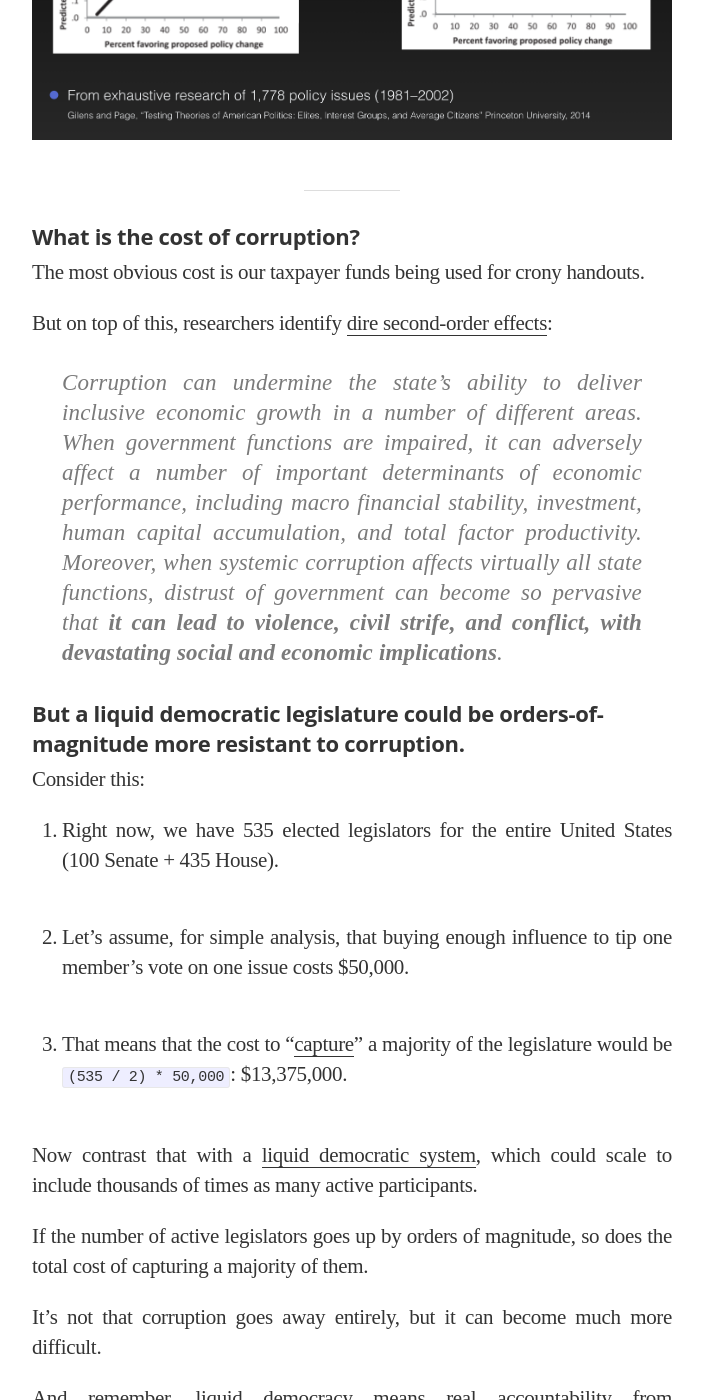
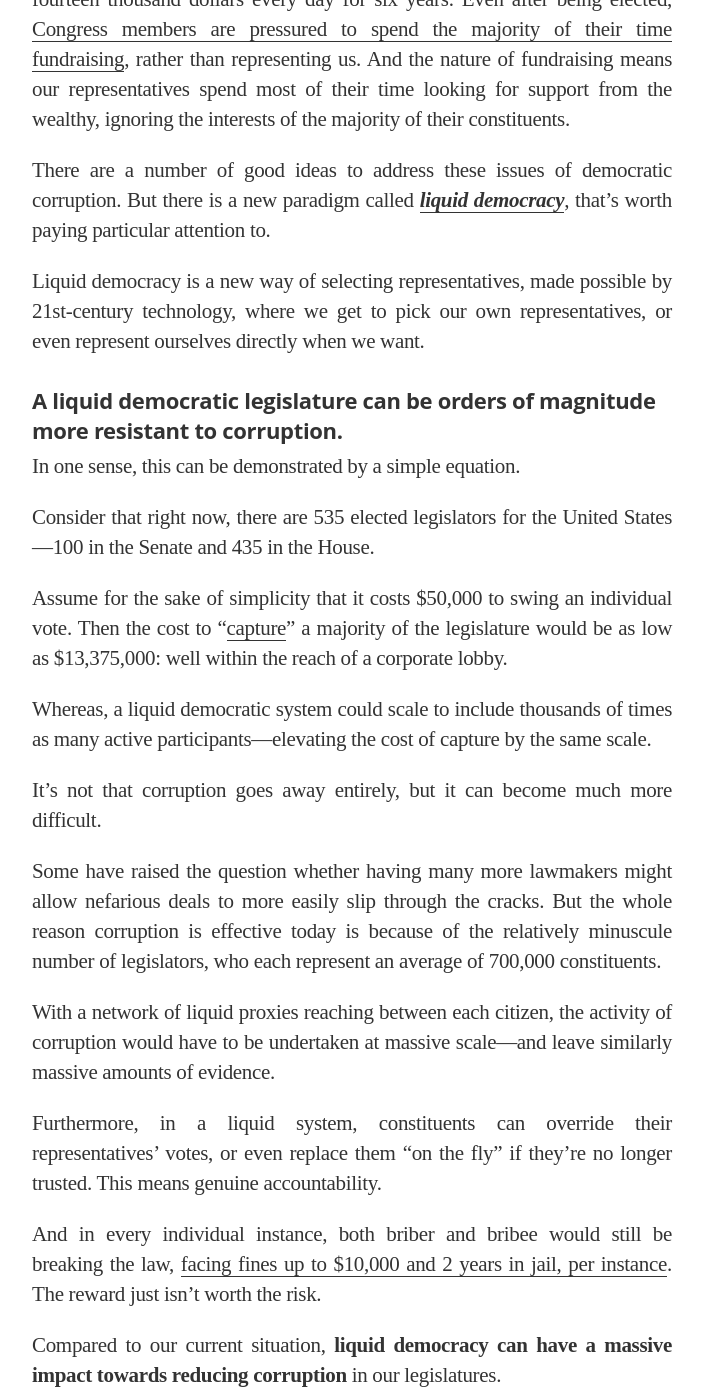
Before and after one commit to voteliquid/blog, a Jekyll site: the page built from _posts/2017-10-23-democracy-vs-corruption.md, in a window 1280 px wide and 1400 px high, scrolled down 1912 px. Shown: the whole window, without its empty margins (288-992 px from the left). Built offline with Jekyll 4.4.1, drawn with Linux system fonts in a browser that asks for light colours; nearby versions of some CDN libraries; some web fonts are replaced; some of the changed text lies outside the part shown.

Commit message:
Update corruption.united.vote

```diff
--- a/_posts/2017-10-23-democracy-vs-corruption.md
+++ b/_posts/2017-10-23-democracy-vs-corruption.md
@@ -1,93 +1,60 @@
 ---
 layout: post
-title: "Democracy vs. Corruption: How to Really Drain the Swamp"
+title: "Liquid Democracy is the Most Promising Way to Fix Money in Politics"
 author: davidernst
 excerpt: "Democratic corruption is when an elected leader betrays their responsibilities to their voters, enriching themselves or close allies instead. Unfortunately, most Americans consistently report seeing widespread government corruption..."
 image: "/assets/article_images/2017-08-27-democracy-vs-corruption/twitter_large.png"
 ---
 
-> When you give, they do whatever the hell you want them to do... I will tell you that our system is broken.
->
-> — President Donald Trump, [August 2015](https://www.youtube.com/watch?v=e4tHW9_bb08)
+Four years ago, [an infamous study](https://www.cambridge.org/core/journals/perspectives-on-politics/article/testing-theories-of-american-politics-elites-interest-groups-and-average-citizens/62327F513959D0A304D4893B382B992B) by professors from Princeton and Northwestern Universities reached a dramatic conclusion. As they wrote:
 
-Democratic corruption is when an elected leader betrays their responsibilities, enriching themselves or close allies instead of serving their constituents.
+> Multivariate analysis indicates that economic elites and organized groups representing business interests have substantial independent impacts on US government policy, while average citizens and mass-based interest groups have little or no independent influence.
 
-Unfortunately, most Americans consistently report perceiving [widespread government corruption](http://www.gallup.com/poll/185759/widespread-government-corruption.aspx):
+[![](https://blog.united.vote/assets/article_images/2017-08-27-democracy-vs-corruption/Princeton-Study.png)](https://blog.united.vote/assets/article_images/2017-08-27-democracy-vs-corruption/Princeton-Study.png)
 
-#### Is corruption widespread throughout the government in this country, or not?
+Our current president [put the situation more succinctly](https://www.youtube.com/watch?v=e4tHW9_bb08) on the campaign trail.
 
-![](/assets/article_images/2017-08-27-democracy-vs-corruption/gallup-is-corruption-widespread.jpg)
+> When you give, they do whatever the hell you want them to… I will tell you that our system is broken.
 
-We have an intuitive sense that money buys influence.
+The uncomfortable conclusion is that American democracy has become a façade propped up by powerful special interests. It’s not hard to see. [Gallup reported](https://news.gallup.com/poll/185759/widespread-government-corruption.aspx) in 2007 that 66% of Americans perceived corruption as “widespread throughout the government in this country.” In 2015, that number rose to 75%.
 
-According to researcher Lee Drutman ([The Business of America is Lobbying](http://www.oxfordscholarship.com/view/10.1093/acprof:oso/9780190215514.001.0001/acprof-9780190215514)), private interests not only sense that money buys influence, they act on it:
+Outside money heavily impacts [both major political parties](https://www.opensecrets.org/news/2010/11/democrats-and-republicans-sharing-b/). The Congressional Research Service has reported, as [summarized](https://www.theatlantic.com/business/archive/2015/04/how-corporate-lobbyists-conquered-american-democracy/390822/) by researcher Lee Drutman:
 
-> “For every dollar spent on lobbying by labor unions and public-interest groups together, large corporations and their associations now spend $34.” ([source](https://www.theatlantic.com/business/archive/2015/04/how-corporate-lobbyists-conquered-american-democracy/390822/))
+> Corporate lobbying began to exceed the combined House-Senate budget in the early 2000s, reaching 2.6 billion dollars per year in 2015…. For every dollar spent on lobbying by labor unions and public interest groups together, corporations and their associations now spend $34.
 
-And this is not a simple partisan issue:
+We can already observe the effects of this imbalanced system. And taken far enough, corruption can lead to societal breakdown. The IMF [warns that](https://www.imf.org/external/pubs/ft/sdn/2016/sdn1605.pdf) “distrust of government can become so pervasive that it can lead to violence, civil strife, and conflict, with devastating social and economic implications”.
 
-> OpenSecrets.org: [“Corporations Give Big to Both Side... Democrats and Republicans Share Big-Dollar Donors”](https://www.opensecrets.org/news/2010/11/democrats-and-republicans-sharing-b/)
+#### The Root of the Problem
 
-#### Is all that money having any effect?
+Part of the issue is that all our legislative power is in the hands of people who have won elections. For our nation, that’s the 535 elected Members of Congress—or 0.00016% of the population.
 
-It appears so, per results like the infamous [2014 Princeton Study](http://www.bbc.com/news/blogs-echochambers-27074746), an exhaustive review across more than 1700 different policy issues:
+In order to win elections, you have to raise huge amounts of money. One estimate is that the average successful Senate campaign requires raising fourteen thousand dollars every day for six years. Even after being elected, [Congress members are pressured to spend the majority of their time fundraising](https://www.huffingtonpost.com/2013/01/08/call-time-congressional-fundraising_n_2427291.html), rather than representing us. And the nature of fundraising means our representatives spend most of their time looking for support from the wealthy, ignoring the interests of the majority of their constituents.
 
-[![](/assets/article_images/2017-08-27-democracy-vs-corruption/Princeton-Study.png)](/assets/article_images/2017-08-27-democracy-vs-corruption/Princeton-Study.png)
+There are a number of good ideas to address these issues of democratic corruption. But there is a new paradigm called ***[liquid democracy](/2016/09/21/what-is-liquid-democracy/)***, that’s worth paying particular attention to.
 
-------------
+Liquid democracy is a new way of selecting representatives, made possible by 21st-century technology, where we get to pick our own representatives, or even represent ourselves directly when we want.
 
-#### What is the cost of corruption?
+#### A liquid democratic legislature can be orders of magnitude more resistant to corruption.
 
-The most obvious cost is our taxpayer funds being used for crony handouts.
+In one sense, this can be demonstrated by a simple equation.
 
-But on top of this, researchers identify [dire second-order effects](http://www.imf.org/external/pubs/ft/sdn/2016/sdn1605.pdf):
+Consider that right now, there are 535 elected legislators for the United States—100 in the Senate and 435 in the House.
 
-> Corruption can undermine the state's ability to deliver inclusive economic growth in a
-number of different areas. When government functions are impaired, it can adversely affect a
-number of important determinants of economic performance, including macro financial stability,
-investment, human capital accumulation, and total factor productivity. Moreover, when systemic
-corruption affects virtually all state functions, distrust of government can become so pervasive that **it
-can lead to violence, civil strife, and conflict, with devastating social and economic implications**.
+Assume for the sake of simplicity that it costs $50,000 to swing an individual vote. Then the cost to "[capture](https://en.wikipedia.org/wiki/Regulatory_capture)" a majority of the legislature would be as low as $13,375,000: well within the reach of a corporate lobby.
 
-#### But a liquid democratic legislature could be orders-of-magnitude more resistant to corruption.
-
-Consider this:
-
-1. Right now, we have 535 elected legislators for the entire United States (100 Senate + 435 House).
-
-1. Let's assume, for simple analysis, that buying enough influence to tip one member's vote on one issue costs $50,000.
-
-1. That means that the cost to "[capture](https://en.wikipedia.org/wiki/Regulatory_capture)" a majority of the legislature would be `(535 / 2) * 50,000`: $13,375,000.
-
-Now contrast that with a [liquid democratic system](/2016/09/21/what-is-liquid-democracy/), which could scale to include thousands of times as many active participants.
-
-If the number of active legislators goes up by orders of magnitude, so does the total cost of capturing a majority of them.
+Whereas, a liquid democratic system could scale to include thousands of times as many active participants—elevating the cost of capture by the same scale.
 
 It's not that corruption goes away entirely, but it can become much more difficult.
 
-And remember, liquid democracy means real accountability from representatives. If you no longer feel like they fight for your interests, you can replace them immediately, no questions asked.
+Some have raised the question whether having many more lawmakers might allow nefarious deals to more easily slip through the cracks. But the whole reason corruption is effective today is because of the relatively minuscule number of legislators, who each represent an average of 700,000 constituents.
 
-#### "Sunlight is said to be the best of disinfectants"
+With a network of liquid proxies reaching between each citizen, the activity of corruption would have to be undertaken at massive scale—and leave similarly massive amounts of evidence.
 
-One may still wonder if having many more lawmakers might make it easier for nefarious deals to slip through the cracks. This is a good question.
+Furthermore, in a liquid system, constituents can override their representatives’ votes, or even replace them “on the fly” if they're no longer trusted. This means genuine accountability.
 
-But compared to our current system: would it really be easier to organize blatant political corruption this way? More cost effectively?
+And in every individual instance, both briber and bribee would still be breaking the law, [facing fines up to $10,000 and 2 years in jail, per instance](https://www.law.cornell.edu/uscode/text/18/597). The reward just isn’t worth the risk.
 
-Not even close.
-
-Deep pocketed influencers might hypothetically be able to buy off a few financially desperate voters.
-
-But right now, our 535 legislators each represent an average of 700,000 constituents, so the cost per voter would have to be 700,000 times less than the cost per legislator, just to break even.
-
-In other words, you'd need to convince every citizen to sell out for only $1, for the same issue that would cost a single elected representative $700,000.
-
-And all of this is supposed to happen, at scale, without leaving massive amounts of evidence?
-
-Both briber and bribee would still be breaking the law, [facing fines up to $10,000 and 2 years in jail, per instance](https://www.law.cornell.edu/uscode/text/18/597).
-
-It's hard to see many people finding this worth the risk, for such a tiny payout.
-
-So compared to our current situation, **liquid democracy can have a massive impact towards reducing corruption** in our legislatures.
+Compared to our current situation, **liquid democracy can have a massive impact towards reducing corruption** in our legislatures.
 
 -----
 
@@ -99,7 +66,7 @@
 
 It only takes 51% of voters in a single district — enough to elect a [Liquid Candidate](/2017/07/04/running-liquid-democracy-candidates/) — to improve the district's representation.
 
-This is [inevitable](https://blog.united.vote/2018/06/06/liquid-is-inevitable/).
+This is [inevitable](/2018/06/06/liquid-is-inevitable/).
 
 Help make it happen by [joining United](https://united.vote/join) today.
 
```
